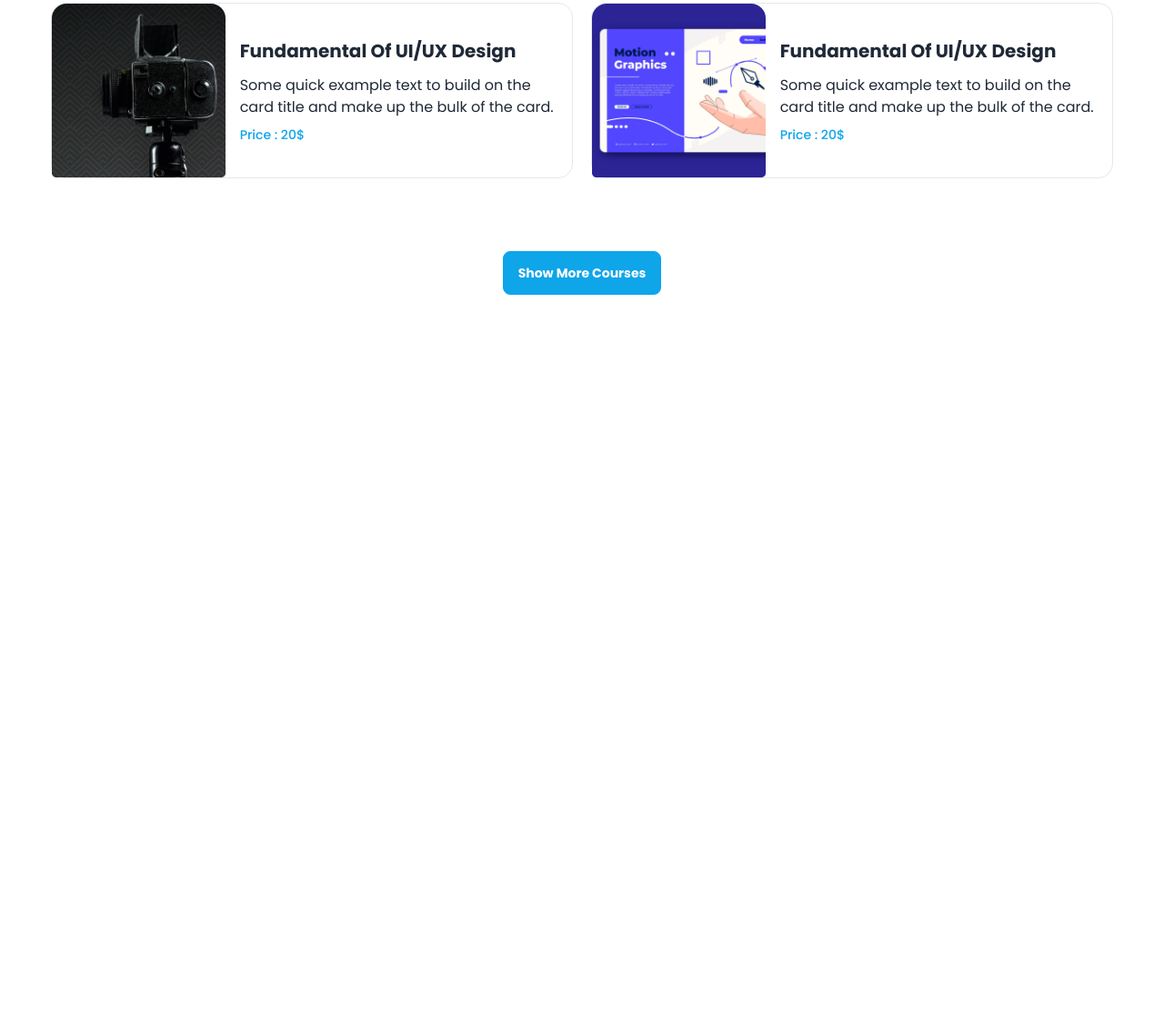
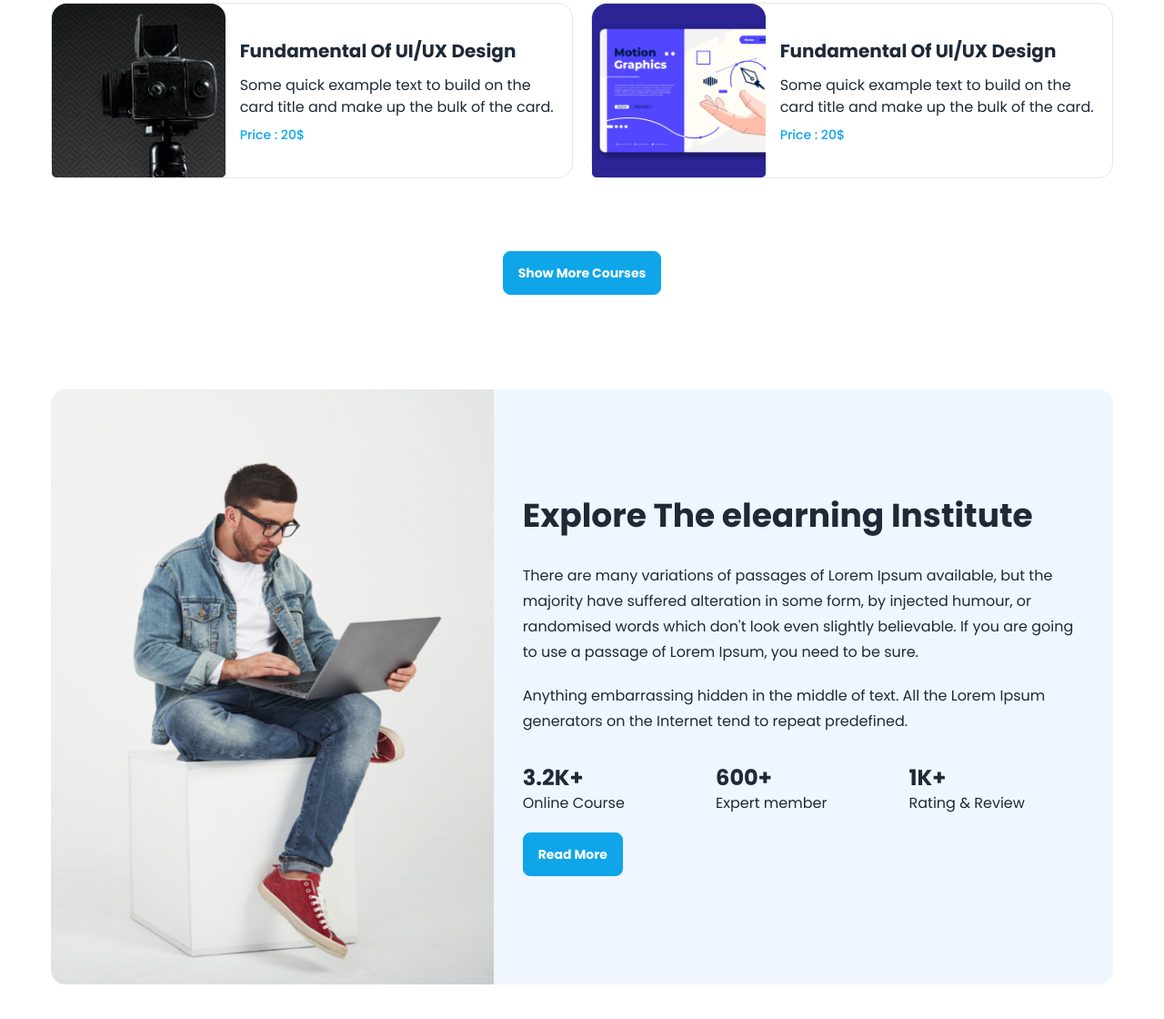
Before and after one commit to abdurrahim5g/dev-academy, a plain HTML site: page index.html in a window 1280 px wide. Shown: the part 1424-2544 px from the top of the page at 91% size. Before the commit the page ends 1788 px from the top, so only its background shows below. Drawn offline with nearby package versions, Linux system fonts and the light colour scheme.

Commit message:
Added Explore area

```diff
--- a/index.html
+++ b/index.html
@@ -261,7 +261,7 @@
           <div
             class="heading text-center lg:w-6/12 w-8/12 mx-auto mb-8 lg:mb-12"
           >
-            <h5 class="text-lg md:text-3xl lg:text-4xl font-bold mb-4">
+            <h5 class="text-2xl md:text-3xl lg:text-4xl font-bold mb-4">
               Discover Our Popular Courses
             </h5>
             <p class="text-sm md:text-base">
@@ -430,5 +430,68 @@
       </div>
     </section>
     <!-- popular-courses end -->
+
+    <!-- explore-area -->
+    <section class="explore-area py-16">
+      <div class="theme-container px-4">
+        <div
+          class="row rounded-2xl overflow-hidden bg-blue-50 grid grid-cols-1 md:grid-cols-12 md:"
+        >
+          <div class="image-area md:col-span-5">
+            <img
+              src="images/working.png"
+              alt="Working"
+              class="w-full h-full object-cover"
+            />
+          </div>
+          <div
+            class="explore-content py-10 px-4 md:col-span-7 md:flex flex-col justify-center md:px-8"
+          >
+            <h3 class="text-2xl font-bold lg:text-4xl">
+              Explore The elearning Institute
+            </h3>
+            <p class="leading-7 my-8 lg:text-base text-sm lg:leading-7">
+              There are many variations of passages of Lorem Ipsum available,
+              but the majority have suffered alteration in some form, by
+              injected humour, or randomised words which don't look even
+              slightly believable. If you are going to use a passage of Lorem
+              Ipsum, you need to be sure.
+
+              <span class="lg:mt-5 lg:block hidden">
+                Anything embarrassing hidden in the middle of text. All the
+                Lorem Ipsum generators on the Internet tend to repeat
+                predefined.</span
+              >
+              <a href="#" class="text-sky-400 hover:text-sky-600 lg:hidden"
+                >See More</a
+              >
+            </p>
+            <div class="number-counting grid grid-cols-2 gap-5 lg:grid-cols-3">
+              <div class="single-number">
+                <h5 class="text-2xl font-bold">3.2K+</h5>
+                <p>Online Course</p>
+              </div>
+              <div class="single-number">
+                <h5 class="text-2xl font-bold">600+</h5>
+                <p>Expert member</p>
+              </div>
+              <div class="single-number">
+                <h5 class="text-2xl font-bold">1K+</h5>
+                <p>Rating & Review</p>
+              </div>
+            </div>
+            <!-- number-counting -->
+            <div class="button-area mt-5">
+              <a
+                href="#"
+                class="btn btn-primary bg-sky-500 border-sky-500 hover:bg-sky-600 hover:border-sky-600 capitalize"
+                >Read More</a
+              >
+            </div>
+          </div>
+        </div>
+      </div>
+    </section>
+    <!-- explore-area end -->
   </body>
 </html>
```
